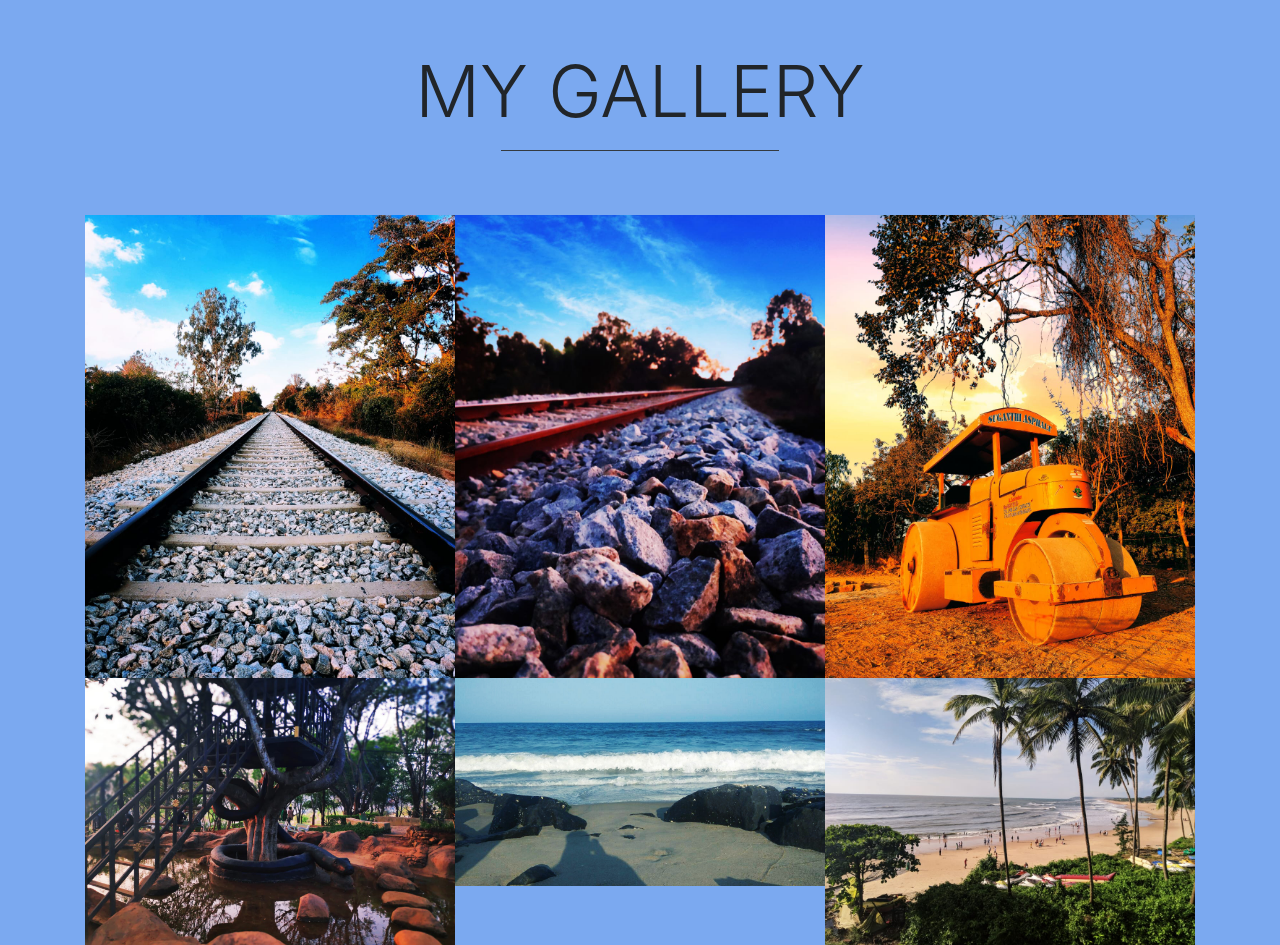
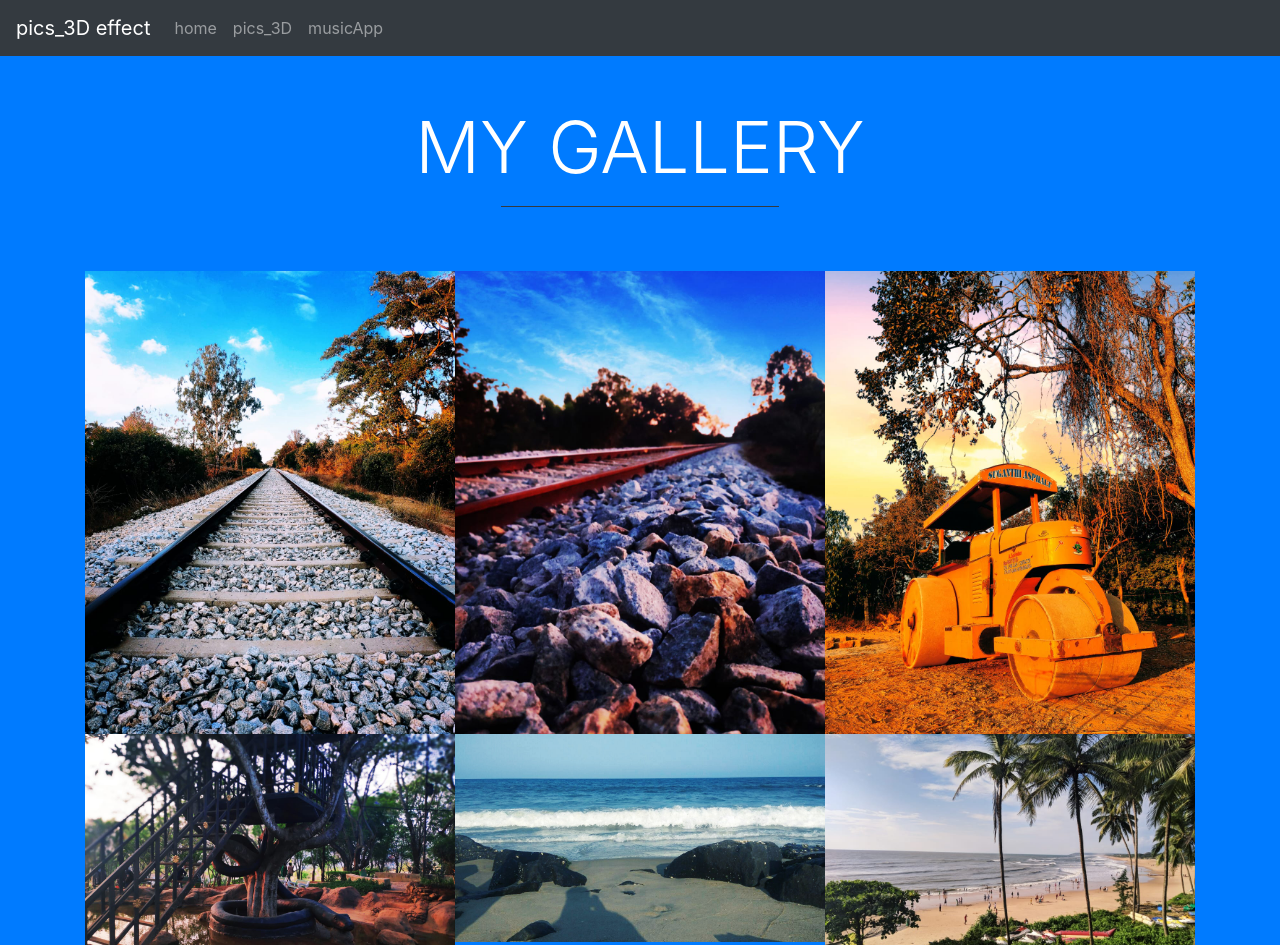
Before and after one commit to Shreyan101/shreyanwebsite, a website: page gallery.html in a window 1280 px wide. Shown: the top 945 px of the page. Drawn offline with nearby package versions, Linux system fonts and the light colour scheme.

Commit message:
Update gallery.html

```diff
--- a/gallery.html
+++ b/gallery.html
@@ -6,6 +6,9 @@
   <title></title>
   <meta charset="utf-8">
   <meta name="viewport" content="width=device-width, initial-scale=1">
+  <meta http-equiv="X-UA-Compatible" content="ie=edge">
+  <link rel="stylesheet" href="https://stackpath.bootstrapcdn.com/bootstrap/4.1.3/css/bootstrap.min.css" integrity="sha384-MCw98/SFnGE8fJT3GXwEOngsV7Zt27NXFoaoApmYm81iuXoPkFOJwJ8ERdknLPMO"
+  crossorigin="anonymous">
   <link rel="stylesheet" href="https://maxcdn.bootstrapcdn.com/bootstrap/4.3.1/css/bootstrap.min.css">
   <link rel="stylesheet" href="https://cdnjs.cloudflare.com/ajax/libs/magnific-popup.js/1.1.0/magnific-popup.min.css" />
    <style>
@@ -17,6 +20,37 @@
    </style>
 </head>
 <body>
+
+
+    <body class="bg-primary text-white ">
+        <nav class="navbar navbar-expand-md bg-dark navbar-dark">
+          <!-- Brand -->
+          <a class="navbar-brand" href="#">pics_3D effect</a>
+
+          <!-- Toggler/collapsibe Button -->
+          <button class="navbar-toggler" type="button" data-toggle="collapse" data-target="#collapsibleNavbar">
+            <span class="navbar-toggler-icon"></span>
+          </button>
+
+          <!-- Navbar links -->
+          <div class="collapse navbar-collapse" id="collapsibleNavbar">
+            <ul class="navbar-nav">
+              <li class="nav-item">
+                <a class="nav-link" href="index.html">home</a>
+              </li>
+              <li class="nav-item">
+                <a class="nav-link" href="pics3d.html">pics_3D</a>
+              </li>
+                <li class="nav-item">
+                <a class="nav-link" href="imusic.html">musicApp</a>
+              </li>
+            </ul>
+          </div>
+        </nav>
+
+
+
+
 
 <div class="container">
  <div class="py-5">
```
